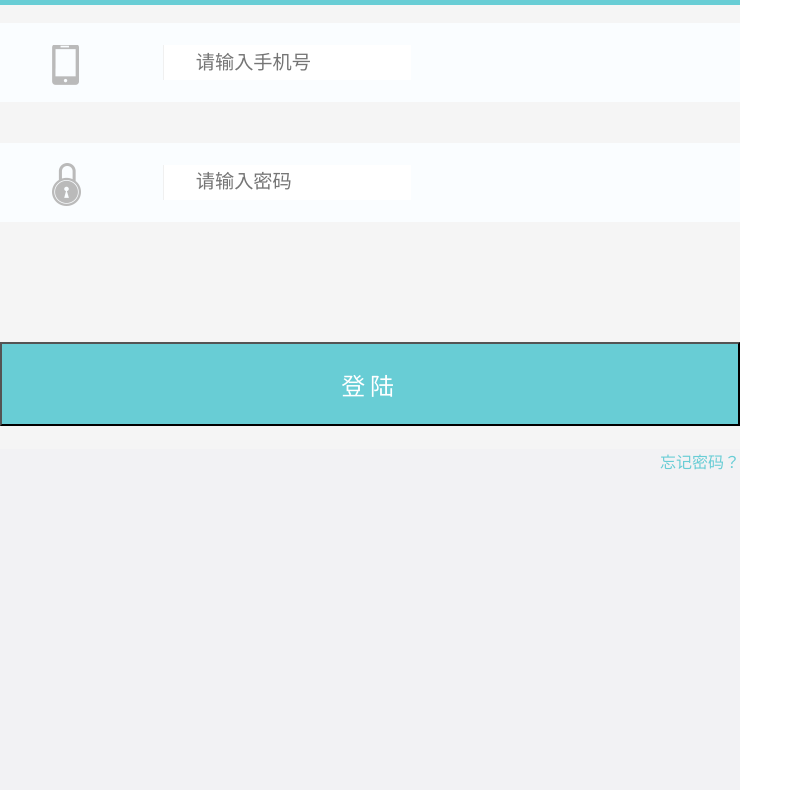
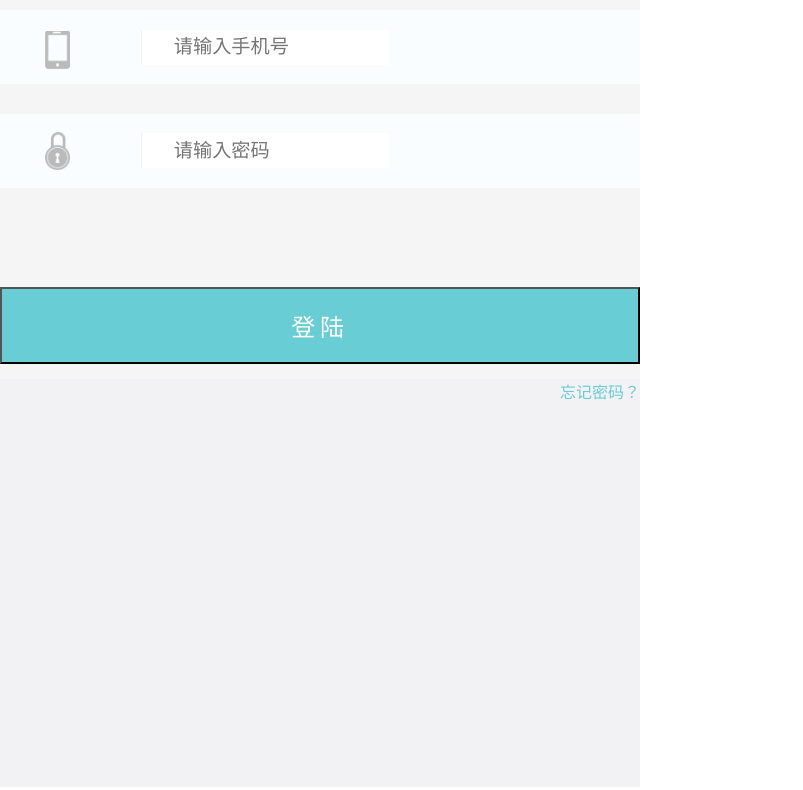
Before and after one commit to seawater-honey/task, a plain HTML site: page task4/task4.html in a window 1280 px wide. Shown: the part 69-859 px from the top of the page, without its empty margins (0-803 px from the left). Drawn offline with Linux system fonts and the light colour scheme.

Commit message:
Rejected commit: Default

```diff
--- a/task4/task4.css
+++ b/task4/task4.css
@@ -6,10 +6,10 @@ img{
     max-width:100%;
 }
 .container{
-    max-width: 740px;
     width:100%;
     font-family: Microsoft YaHei, serif;
     color:white;
+    max-width: 640px;
 }
 .header{
     background-color: #68cdd5 ;
```
